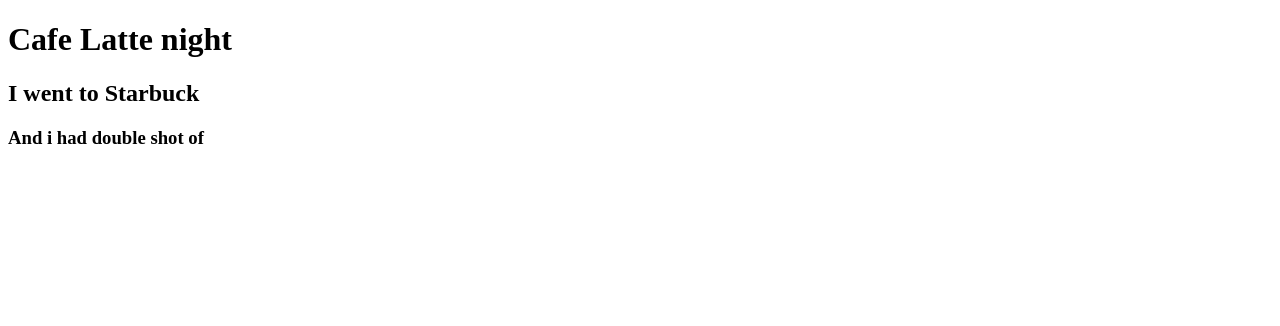
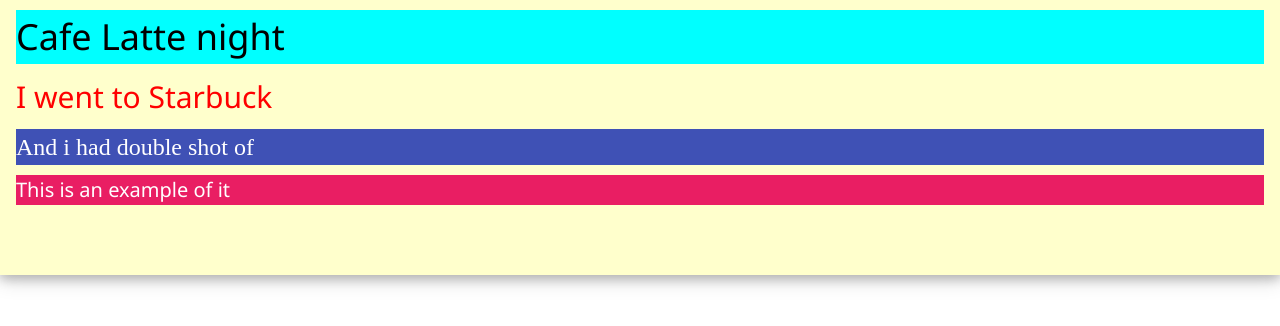
Before and after one commit to vanillamieux95/C4E-6-phanh, a Flask app: template Flask-160923/templates/redvelvetcake.html in a window 1280 px wide. Shown: the top 326 px of the page. Run offline with Flask 2, Linux system fonts and the light colour scheme; the template is opened without the code that fills it, so the values that code supplies are empty.

Commit message:
no message

```diff
--- a/Flask-160923/Flask-160923.py
+++ b/Flask-160923/Flask-160923.py
@@ -12,21 +12,21 @@
 
 mocha = Person(
     "Mocha",
-    "http://uwyoextension.org/uwnutrition/wp-content/uploads/2013/02/red-velvet-cake.bmp"
+    "https://computerscience.johncabot.edu/mscaramastra/S2014/S2014CS130/Madyrova/Finalproject%20MadyrovaMaria/Cafe-mocha.jpg"
 )  # object
 # mocha.name = "Mocha"
 # mocha.cake = "http://uwyoextension.org/uwnutrition/wp-content/uploads/2013/02/red-velvet-cake.bmp"
 
 
-billgates = Person(
-    "Bill Gates",
-    "https://pbs.twimg.com/profile_images/558109954561679360/j1f9DiJi.jpeg"
+caramel = Person(
+    "Salted Cafe Mocha",
+    "http://drinks.seriouseats.com/images/2011/10/20111012-Starbucks-SaltedCaramelMocha.jpg"
 )
 
 
-# billgates = Person()
-# billgates.name = "Bill Gates"
-# billgates.cake = "https://pbs.twimg.com/profile_images/558109954561679360/j1f9DiJi.jpeg"
+# caramel = Person()
+# caramel.name = "Salted Caramel Cafe Mocha"
+# caramel.cake = "https://pbs.twimg.com/profile_images/558109954561679360/j1f9DiJi.jpeg"
 
 @app.route('/')
 @app.route('/index')
@@ -54,9 +54,9 @@
     return render_template("redvelvetcake.html", person=mocha)
 
 
-@app.route('/billgates')
+@app.route('/caramel')
 def bill_gates():
-    return render_template("redvelvetcake.html", person=billgates)
+    return render_template("redvelvetcake.html", person=caramel)
 
 
 @app.route('/school')
@@ -65,7 +65,7 @@
 
 
 # Cach 1
-person_list = [billgates, mocha]
+person_list = [caramel, mocha]
 
 
 @app.route('/rm/<int:index>')
@@ -76,7 +76,7 @@
 # Cach 2:
 person_dict = {
     "mocha": mocha,
-    "billgates": billgates
+    "caramel": caramel
 }
 
 
--- a/Flask-160923/Hw-Flask160923.py
+++ b/Flask-160923/Hw-Flask160923.py
@@ -34,6 +34,7 @@
 
 places_list = [hagiang, sapa]
 
+
 @app.route('/')
 @app.route('/index')
 def index():
--- /dev/null
+++ b/Flask-160923/static/styles.css
@@ -0,0 +1,15 @@
+h1{
+    background-color: aqua;
+}
+h2{
+    color: red;
+}
+h3{
+    font-family: "TYPO COMICS DEMO";
+}
+img{
+    margin: 30px 30px 30px 30px;
+}
+.red-text-color{
+    color: orangered;
+}
--- a/Flask-160923/templates/redvelvetcake.html
+++ b/Flask-160923/templates/redvelvetcake.html
@@ -3,13 +3,18 @@
 <head>
     <meta charset="UTF-8">
     <title>C4E6 - Flask, HTML, Jinja intro</title>
+    <link rel="stylesheet" href="http://www.w3schools.com/lib/w3.css">
+    <link rel="stylesheet" type="text/css" href="../static/styles.css"/>
 </head>
 <body>
 
-<h1>Cafe Latte night</h1>
-<h2>I went to Starbuck</h2>
-<h3>And i had double shot of {{ person.name }}</h3>
-<img src={{ person.cake }}>
+<div class="w3-container w3-card-4 w3-pale-yellow">
+    <h1>Cafe Latte night</h1>
+    <h2>I went to Starbuck</h2>
+    <h3 class="w3-indigo">And i had double shot of {{ person.name }}</h3>
+    <h4 class="w3-pink">This is an example of it</h4>
+    <img src={{ person.cake }}>
+</div>
 
 </body>
 </html>
```
Also changed, not shown: CSS - 160926/CSS - 160926.py (added, +12 -0 lines), Flask-160923/templates/Hw-Flask160923-page2.html (+8 -5 lines).
